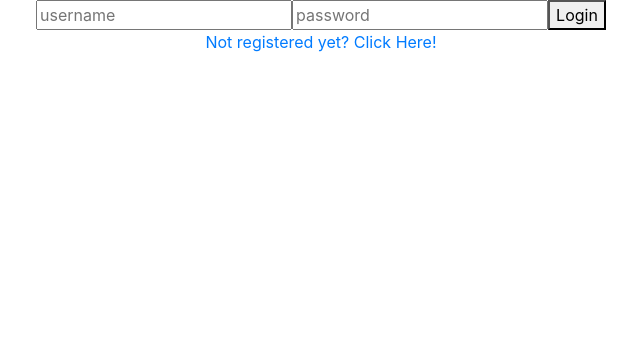
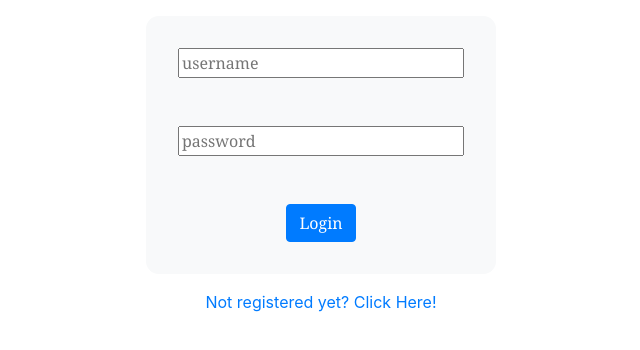
Before and after one commit to Joseph544310/cryptocurrency-notification-app, a React (Create React App) app in the folder frontend/: page /auth in a window 1280 px wide. Shown: the top 350 px of the page, without its empty margins (319-959 px from the left). Built offline with nearby package versions, Linux system fonts and the light colour scheme.

Commit message:
Starting to style

```diff
--- a/frontend/src/components/AuthPage.tsx
+++ b/frontend/src/components/AuthPage.tsx
@@ -3,24 +3,31 @@ import LoginForm from './LoginForm'
 import RegisterForm from './RegisterForm'
 import {connect} from 'react-redux'
 import {Redirect} from 'react-router'
+import {Container, Row, Col} from 'react-bootstrap'
+import '../css/AuthPage.css'
+import '../css/form.css'
 
 const AuthPage:React.FC<any> = (props) => {
     const [page, setPage] = useState<'login'|'register'>('login')
 
     return (
-        <div>
+        <Container className='AuthPage'>
+            <Row className='justify-content-center'>
+                <Col xs={8} md={6} lg={4}>
                     {props.auth.isAuthenticated? <Redirect to='/'/> : null}
                     {page==='login'?
                     <div>
                         <LoginForm/>
-                <a href='#register' onClick={e=>setPage('register')}>Not registered yet? Click Here!</a>
+                        <a href='#' onClick={e=>setPage('register')}>Not registered yet? Click Here!</a>
                     </div>
                     :
                     <div>
                         <RegisterForm/>
-                <a href='#login' onClick={e=>setPage('login')}>Already Registered? Click Here to Log In!</a>
+                        <a href='#' onClick={e=>setPage('login')}>Already Registered? Click Here to Log In!</a>
                     </div>}
-        </div>
+                </Col>
+            </Row>
+        </Container>
     )
 }
 
--- a/frontend/src/components/HomePage.tsx
+++ b/frontend/src/components/HomePage.tsx
@@ -1,16 +1,27 @@
-import React from 'react'
+import React, {useState} from 'react'
 import {connect} from 'react-redux'
 import {logout} from '../actions/auth'
 import CreateAlertForm from './CreateAlertForm'
 import AlertsTable from './AlertsTable'
+import {Row, Col, Button} from 'react-bootstrap'
 
 const HomePage = (props: any) => {
+    const [showForm, setShowForm] = useState(false)
     return (
         <div>
             <h1>HomePage</h1>
             <button onClick={props.logout}>Logout</button>
-            <CreateAlertForm/>
-            <AlertsTable/>
+            {showForm?<CreateAlertForm/>:null}
+            {showForm?
+            <Button onClick={e=>setShowForm(false)}>Cancel</Button>:
+            <Button onClick={e=>setShowForm(true)}>Add Alert</Button>}
+            <Row className='justify-content-center'>
+                <Col xs={8} md={6}>
+                    <AlertsTable/>
+                </Col>
+            </Row>
+
+
         </div>
 
     )
--- a/frontend/src/components/LoginForm.tsx
+++ b/frontend/src/components/LoginForm.tsx
@@ -15,10 +15,10 @@ const LoginForm: React.FC<any> = props => {
 
     return (
         <div>
-            <form onSubmit={login}>
+            <form className='form-style' onSubmit={login}>
                 <input type='text' placeholder='username' value={username} onChange={(e) => setUsername(e.target.value)}/>
                 <input type='password' placeholder='password' value={password} onChange={(e) => setPassword(e.target.value)}/>
-                <button>Login</button>
+                <button className='btn btn-primary'>Login</button>
             </form>
         </div>
     )
--- a/frontend/src/components/RegisterForm.tsx
+++ b/frontend/src/components/RegisterForm.tsx
@@ -18,13 +18,13 @@ const RegisterForm: React.FC<any> = props => {
 
     return (
         <div>
-            <form onSubmit={register}>
+            <form className='form-style' onSubmit={register}>
                 <input type='text' placeholder='username' value={username} onChange={(e) => setUsername(e.target.value)}/>
                 <input type='email' placeholder='email' value={email} onChange={(e) => setEmail(e.target.value)}/>
                 <input type='password' placeholder='password' value={password} onChange={(e) => setPassword(e.target.value)}/>
                 <input type='password' placeholder='confirm password' value={confimPassword} onChange={(e) => setConfirmPassword(e.target.value)}/>
                 {password!==confimPassword?<p>Passwords do not match</p>: null}
-                <button disabled={!password || password!==confimPassword}>Login</button>
+                <button className='btn btn-primary' disabled={!password || !username || !email || password!==confimPassword}>Register</button>
             </form>
         </div>
     )
--- a/frontend/src/css/App.css
+++ b/frontend/src/css/App.css
@@ -1,38 +1,3 @@
 .App {
   text-align: center;
 }
-
-.App-logo {
-  height: 40vmin;
-  pointer-events: none;
-}
-
-@media (prefers-reduced-motion: no-preference) {
-  .App-logo {
-    animation: App-logo-spin infinite 20s linear;
-  }
-}
-
-.App-header {
-  background-color: #282c34;
-  min-height: 100vh;
-  display: flex;
-  flex-direction: column;
-  align-items: center;
-  justify-content: center;
-  font-size: calc(10px + 2vmin);
-  color: white;
-}
-
-.App-link {
-  color: #61dafb;
-}
-
-@keyframes App-logo-spin {
-  from {
-    transform: rotate(0deg);
-  }
-  to {
-    transform: rotate(360deg);
-  }
-}
--- /dev/null
+++ b/frontend/src/css/AuthPage.css
@@ -0,0 +1,3 @@
+/* a {
+    color :white !important;
+} */
--- /dev/null
+++ b/frontend/src/css/form.css
@@ -0,0 +1,44 @@
+.form-style{
+	padding: 1em 2em;
+	margin: 1em auto;
+	padding: 2em;
+	background: #f8f9fa;
+	border-radius: 0.8em;
+    font-family: Georgia, "Times New Roman", Times, serif;
+}
+
+.form-style label {
+	display: block;
+    margin-bottom: 0.66em;
+    font-weight: bold;
+}
+
+.form-style input{
+    width: 100%;
+	font-family: Georgia, "Times New Roman", Times, serif;
+	margin-bottom: 3em;
+}
+.form-style select{
+    width: 100%;
+	font-family: Georgia, "Times New Roman", Times, serif;
+	margin-bottom: 3em;
+}
+
+.form-style input[type="submit"]
+{
+	position: relative;
+	display: block;
+	padding: 0.33em;
+	color: #FFF;
+	margin: 0 auto;
+	background: #1abc9c;
+	text-align: center;
+	font-style: normal;
+	border: 1px solid #16a085;
+	border-width: 1px 1px 3px;
+	margin-bottom: 0.33em;
+}
+.form-style input[type="submit"]:hover
+{
+	background: #109177;
+}
--- a/frontend/src/css/index.css
+++ b/frontend/src/css/index.css
@@ -1,10 +1,19 @@
+html, body, #app, #app>div {
+  height: 100%
+}
+
 body {
   margin: 0;
+  height: 100%;
+  width: 100%;
   font-family: -apple-system, BlinkMacSystemFont, 'Segoe UI', 'Roboto', 'Oxygen',
     'Ubuntu', 'Cantarell', 'Fira Sans', 'Droid Sans', 'Helvetica Neue',
     sans-serif;
   -webkit-font-smoothing: antialiased;
   -moz-osx-font-smoothing: grayscale;
+  /* background-image: url("crypto.jpg");;
+    background-size: cover;
+    background-repeat: no-repeat; */
 }
 
 code {
```
Also changed, not shown: frontend/src/css/crypto.jpg (added), 1 other file (tests, documents, lock files or other folders). Lines whose indentation alone changed are shown as unchanged.
